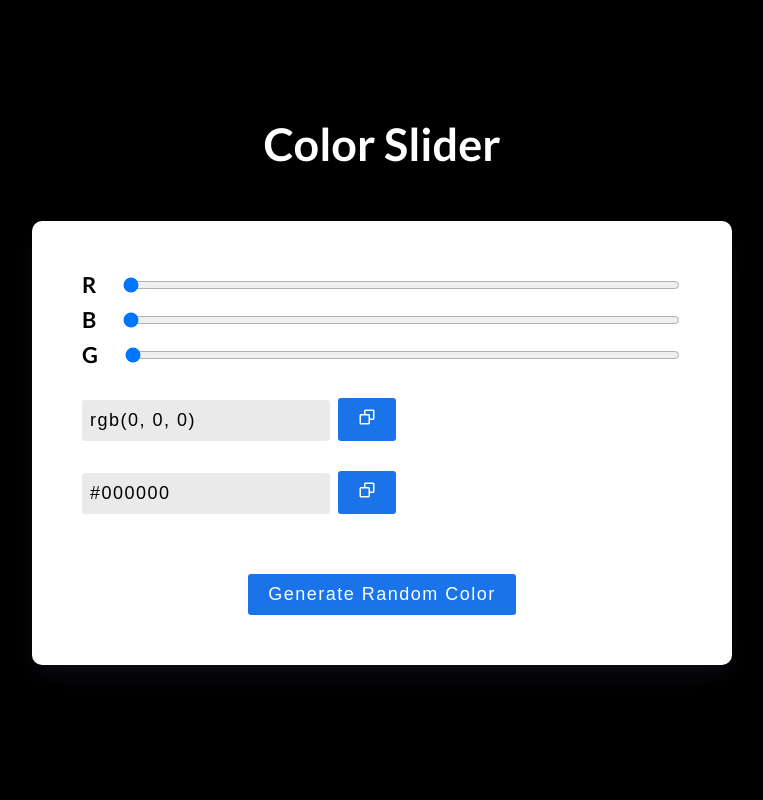
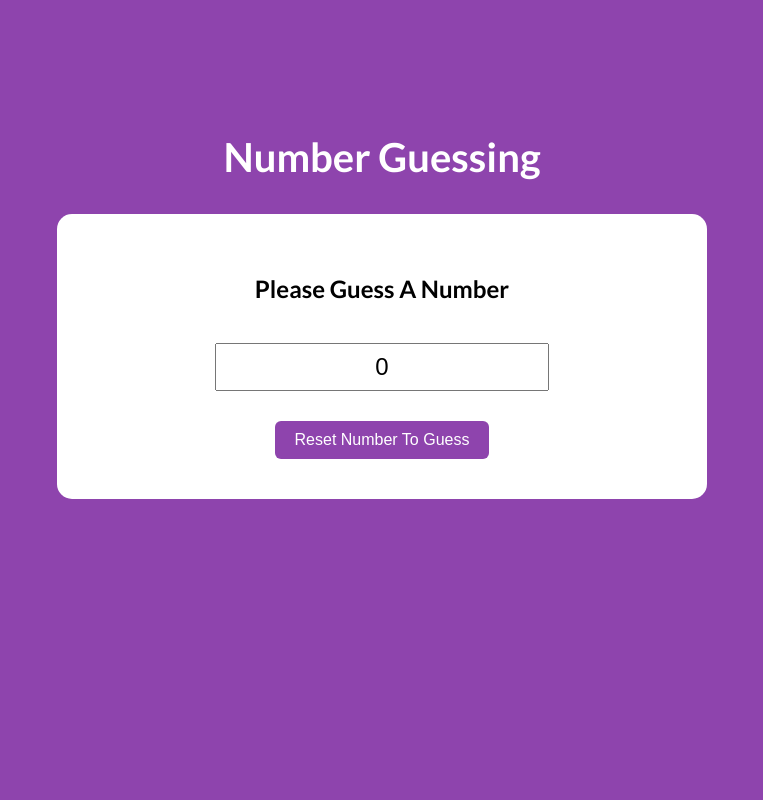
Before and after one commit to ayoubmkira/Reactjs-Mini-Apps, a React (Vite) app: page / in a window 1280 px wide. Shown: the top 800 px of the page, without its empty margins (258-1021 px from the left). Built offline with nearby package versions, Linux system fonts and the light colour scheme.

Commit message:
Add Number Guessing App

```diff
--- a/src/App.jsx
+++ b/src/App.jsx
@@ -2,6 +2,7 @@ import Accordion from "./Accordion"
 import ColorSlider from "./ColorSlider"
 import JokesGenerator from "./JokesGenerator"
 import MealsGenerator from "./MealsGenerator"
+import NumberGuessing from "./NumberGuessing"
 import PasswordValidator from "./PasswordValidator"
 import Pomodoro from "./Pomodoro"
 import RockPaperScissors from "./RockPaperScissors"
@@ -18,8 +19,9 @@ function App() {
       {/* <Pomodoro /> */}
       {/* <RockPaperScissors /> */}
       {/* <ShoppingCart /> */}
+      {/* <ColorSlider /> */}
 
-      <ColorSlider />
+      <NumberGuessing />
     </>
   )
 }
--- /dev/null
+++ b/src/NumberGuessing/index.jsx
@@ -0,0 +1,66 @@
+import { useState } from "react";
+import "./style.css";
+
+const getRandomNumber = () => {
+    return Math.floor(Math.random() * 51);
+};
+
+export default function NumberGuessing() {
+
+    const [numberToGuess, setNumberToGuess] = useState(getRandomNumber());
+    const [userValue, setUserValue] = useState(0);
+    const [message, setMessage] = useState("Please Guess A Number");
+    const [isWin, setIsWin] = useState(false);
+
+    const checkUserNumber = (value) => {
+        const trimmedUserValue = value.trim();
+        const numericUserValue = +trimmedUserValue;
+        if(value) {
+            if (numericUserValue === numberToGuess) {
+                setMessage(`You Won`);
+                setIsWin(true);
+            } else if (numericUserValue > numberToGuess) {
+                setMessage("Too High");
+            } else {
+                setMessage("Too Low");
+            }
+        } else {
+            setMessage("Please Guess A Number");
+        }
+    };
+    const handleUserValueChange = (e) => {
+        setUserValue(e.target.value);
+        checkUserNumber(e.target.value);
+    };
+    const resetGame = () => {
+        setNumberToGuess(getRandomNumber());
+        setIsWin(false);
+        setUserValue("0");
+        setMessage("Please Guess A Number");
+    };
+
+    return <section className="section-number-guessing">
+        <h2 className="section-number-guessing__title">Number Guessing</h2>
+        <div className="section-number-guessing__container">
+            <div className="section-number-guessing__box">
+                <h2 className={`section-number-guessing__message`}>
+                    { isWin? `🏆 ${message} 🏆`: message }
+                </h2>
+                <div className="section-number-guessing__input-container">
+                    <input
+                        type="text"
+                        value={userValue}
+                        readOnly={isWin}
+                        className="section-number-guessing__input"
+                        onChange={handleUserValueChange} />
+                </div>
+                <div>
+                    <button
+                        className="section-number-guessing__btn section-number-guessing__btn--reset"
+                        onClick={resetGame}>Reset Number To Guess</button>
+                </div>
+            </div>
+        </div>
+    </section>;
+
+}
--- /dev/null
+++ b/src/NumberGuessing/style.css
@@ -0,0 +1,42 @@
+
+
+.section-number-guessing {
+    min-height: 100vh;
+    padding: 100px 30px;
+    background-color: #8E44AD;
+}
+.section-number-guessing__title {
+    color: #FFF;
+    font-size: 40px;
+    text-align: center;
+}
+.section-number-guessing__container {
+    max-width: 600px;
+    background-color: #FFF;
+    border-radius: 15px;
+    padding: 40px 25px;
+    margin: auto;
+    text-align: center;
+}
+
+.section-number-guessing__message {
+    margin-bottom: 40px;
+}
+
+.section-number-guessing__input {
+    font-size: 24px;
+    padding: 8px 10px;
+    text-align: center;
+}
+.section-number-guessing__btn {
+    cursor: pointer;
+    padding: 10px 20px;
+    font-size: 16px;
+    background-color: #8E44AD;
+    color: #FFF;
+    border-radius: 6px;
+    border: none;
+}
+.section-number-guessing__btn--reset {
+    margin-top: 30px;
+}
```
Also changed, not shown: images/number-guessing.png (added), 1 other file (tests, documents, lock files or other folders).
